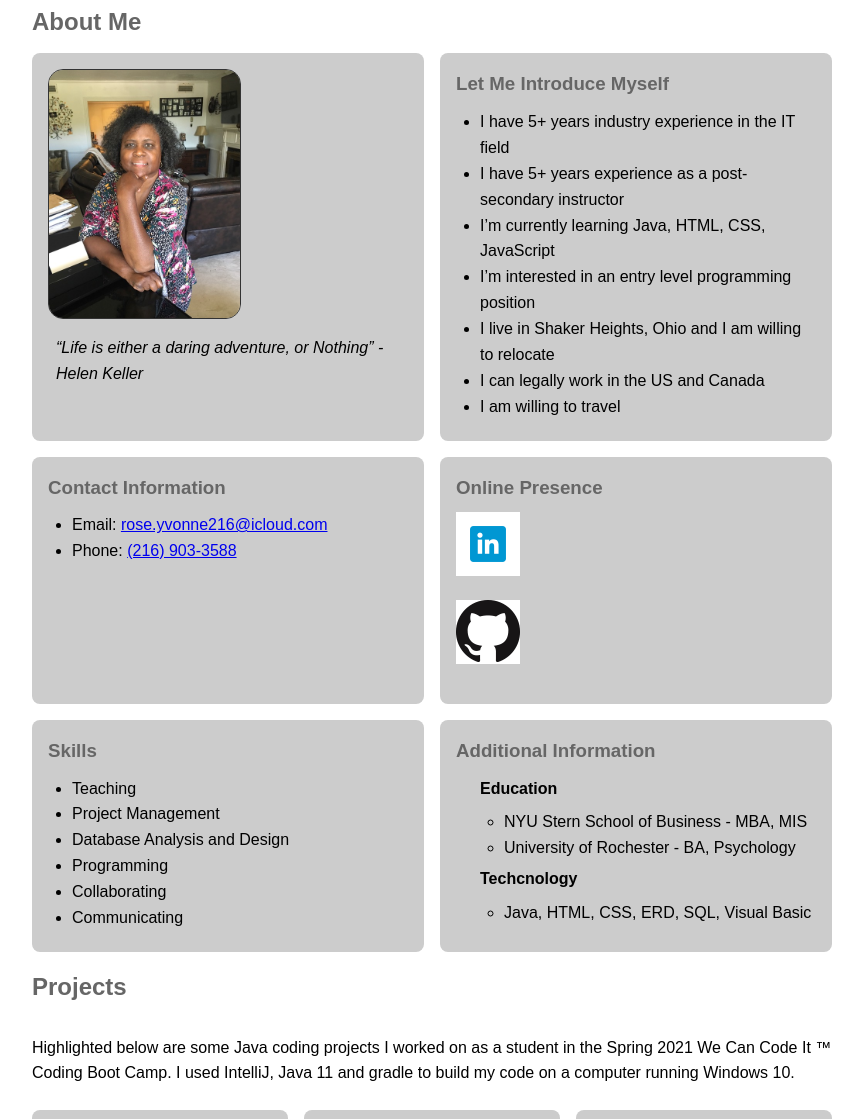
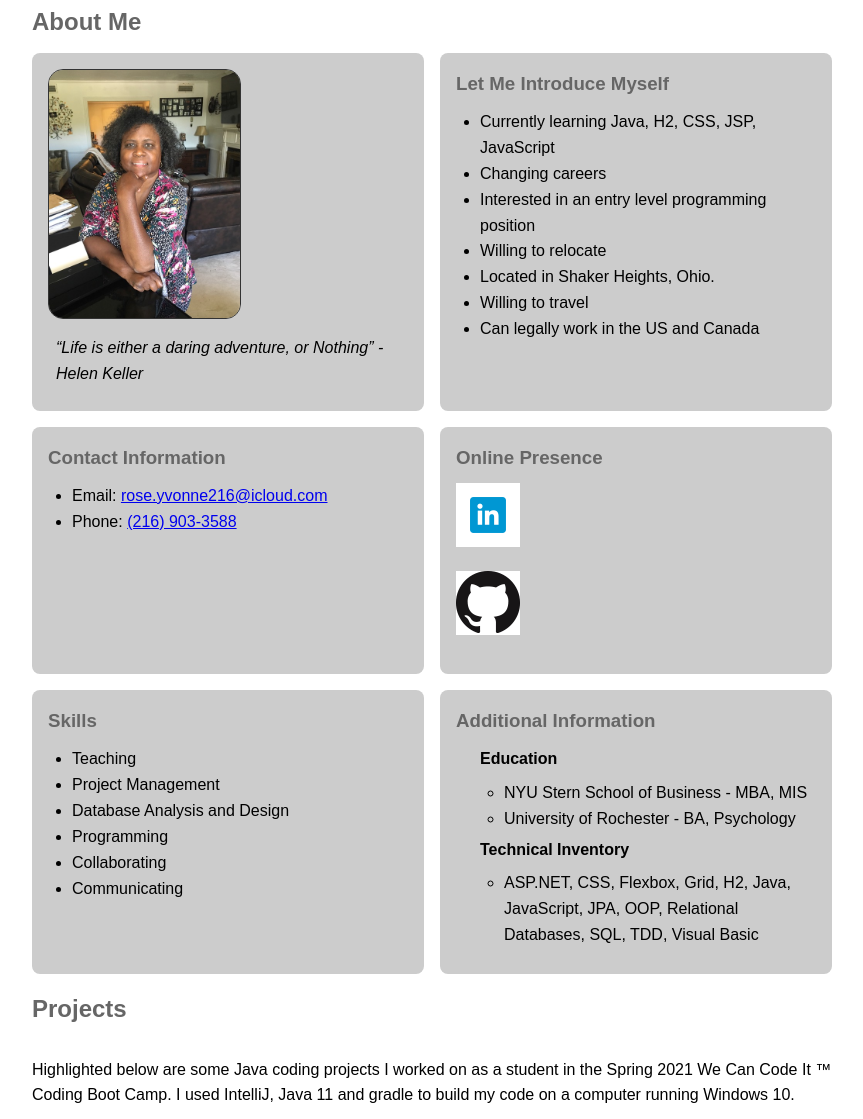
Before and after one commit to roseholmesminton/roseholmesminton.github.io, a plain HTML site: page index.html in a window 1280 px wide. Shown: the part 253-1372 px from the top of the page, without its empty margins (208-1071 px from the left). Drawn offline with Linux system fonts and the light colour scheme.

Commit message:
Commit 52321

```diff
--- a/index.html
+++ b/index.html
@@ -31,13 +31,13 @@
             <article>
             <h3>Let Me Introduce Myself</h3>
             <ul>
-              <li>I have 5+ years industry experience in the IT field</li>
-              <li>I have 5+ years experience as a post-secondary instructor</li>
-              <li>I’m currently learning Java, HTML, CSS, JavaScript</li>
-              <li>I’m interested in an entry level programming position</li>
-              <li>I live in Shaker Heights, Ohio and I am willing to relocate</li>
-              <li>I can legally work in the US and Canada</li>
-              <li>I am willing to travel</li>
+              <li>Currently learning Java, H2, CSS, JSP, JavaScript</li>
+              <li>Changing careers</li>
+              <li>Interested in an entry level programming position</li>
+              <li>Willing to relocate</li>
+              <li>Located in Shaker Heights, Ohio. </li>
+              <li>Willing to travel</li>
+              <li>Can legally work in the US and Canada</li>
             </ul>
           </article>
           <article id="contact">
@@ -71,9 +71,9 @@
                 <li>NYU Stern School of Business - MBA, MIS</li>
                 <li>University of Rochester - BA, Psychology</li>
               </ul>
-              <h4> Techcnology</h4>
+              <h4> Technical Inventory</h4>
               <ul>
-                <li>Java, HTML, CSS, ERD, SQL, Visual Basic</li>
+                <li>ASP.NET, CSS, Flexbox, Grid, H2, Java, JavaScript, JPA, OOP, Relational Databases, SQL, TDD, Visual Basic</li>
               </ul>
             </article>
       </div>
```
